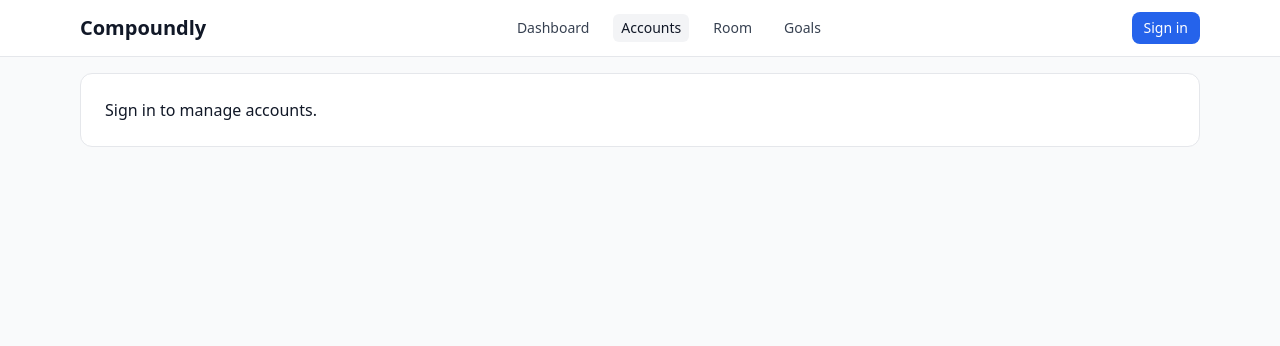
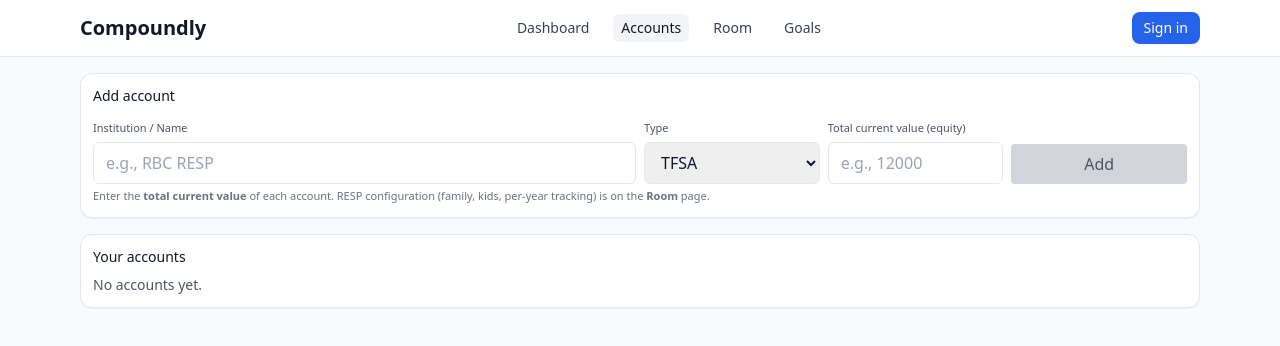
Before and after one commit to Armo28/compoundly, a Next.js app: page /accounts in a window 1280 px wide. Shown: the top 346 px of the page. Built offline with nearby package versions, Linux system fonts and the light colour scheme.

Commit message:
RESP upsert + conditional Room RESP + charts + slimmer Accounts

```diff
--- a/src/app/accounts/page.tsx
+++ b/src/app/accounts/page.tsx
@@ -5,127 +5,63 @@ import { useAuth } from '@/lib/auth';
 
 type Item = {
   id: string;
-  name: string;                     // institution / label
+  name: string;
   type: 'TFSA'|'RRSP'|'RESP'|'Margin'|'Other'|'LIRA';
   balance: number | null;
-  created_at?: string;
 };
-
-type RowState = {
-  balanceStr: string;               // string-backed to avoid forced zeros
-  dirty: boolean;
-  saving: boolean;
-  _saved_balanceStr: string;        // snapshot for grey/enable logic
-};
-
-const TYPES: Item['type'][] = ['TFSA','RRSP','RESP','Margin','Other','LIRA'];
 
 export default function AccountsPage() {
   const { session } = useAuth();
   const token = session?.access_token ?? '';
 
-  // headers that NEVER contain undefined keys (prevents TS build errors)
-  const authHeaders: HeadersInit = useMemo(() => {
-    const h: Record<string,string> = {};
-    if (token) h.authorization = `Bearer ${token}`;
-    return h;
-  }, [token]);
-
-  const jsonHeaders: HeadersInit = useMemo(() => {
-    const h: Record<string,string> = { 'content-type':'application/json' };
-    if (token) h.authorization = `Bearer ${token}`;
-    return h;
-  }, [token]);
+  const headers: HeadersInit = token ? { authorization: `Bearer ${token}` } : {};
+  const jsonHeaders: HeadersInit = token
+    ? { authorization: `Bearer ${token}`, 'content-type': 'application/json' }
+    : { 'content-type': 'application/json' };
 
   const [items, setItems] = useState<Item[]>([]);
   const [loading, setLoading] = useState(true);
-  const [err, setErr] = useState<string|null>(null);
-  const [row, setRow] = useState<Record<string, RowState>>({});
+  const [err, setErr] = useState<string | null>(null);
+
+  // add form
+  const [newName, setNewName] = useState('');
+  const [newType, setNewType] = useState<Item['type']>('TFSA');
+  const [newBal, setNewBal] = useState(''); // string-backed
+  const [adding, setAdding] = useState(false);
 
   const toNum = (s: string) => {
     const n = Number((s ?? '').replace(/,/g, '').trim());
     return Number.isFinite(n) ? n : 0;
-  };
-  const asStr = (n: number | null | undefined) => (n == null ? '' : String(n));
+    };
 
-  // load
   useEffect(() => {
-    let mounted = true;
+    if (!token) { setLoading(false); return; }
     (async () => {
-      if (!token) { setLoading(false); return; }
       setLoading(true); setErr(null);
       try {
-        const r = await fetch('/api/accounts', { headers: authHeaders });
+        const r = await fetch('/api/accounts', { headers });
         const j = await r.json();
-        if (!j?.ok) throw new Error(j?.error ?? 'Failed to load accounts');
-        const list: Item[] = Array.isArray(j.items) ? j.items : [];
-        if (!mounted) return;
-
-        setItems(list);
-        setRow(prev => {
-          const next = { ...prev };
-          for (const a of list) {
-            const savedBal = asStr(a.balance);
-            const curr = prev[a.id];
-            if (!curr || (!curr.dirty && !curr.saving)) {
-              next[a.id] = {
-                balanceStr: savedBal,
-                _saved_balanceStr: savedBal,
-                dirty: false,
-                saving: false,
-              };
-            }
-          }
-          // prune removed
-          Object.keys(next).forEach(id => {
-            if (!list.find(x => x.id === id)) delete (next as any)[id];
-          });
-          return next;
-        });
+        setItems(Array.isArray(j?.items) ? j.items : []);
       } catch (e:any) {
-        if (mounted) setErr(e?.message || 'Error loading');
+        setErr(e?.message || 'Load failed');
       } finally {
-        if (mounted) setLoading(false);
+        setLoading(false);
       }
     })();
-    return () => { mounted = false; };
-  }, [token, authHeaders]);
+  }, [token]); // eslint-disable-line
 
-  // add
-  const [newName, setNewName] = useState('');
-  const [newType, setNewType] = useState<Item['type']>('TFSA');
-  const [newBal, setNewBal]   = useState('');
-  const [adding, setAdding]   = useState(false);
-
-  const canAdd = newName.trim() !== '' && newType && newBal.trim() !== '';
-
-  const addAccount = async () => {
-    if (!canAdd) return;
+  const add = async () => {
+    if (!newName.trim() || !newType || !newBal.trim()) return;
     setAdding(true);
     try {
-      const payload = {
-        name: newName.trim(),
-        type: newType,
-        balance: toNum(newBal),
-      };
       const r = await fetch('/api/accounts', {
         method: 'POST',
         headers: jsonHeaders,
-        body: JSON.stringify(payload),
+        body: JSON.stringify({ name: newName.trim(), type: newType, balance: toNum(newBal) })
       });
       const j = await r.json();
       if (!j?.ok) throw new Error(j?.error ?? 'Add failed');
-      const a: Item = j.item;
-      setItems(prev => [...prev, a]);
-      setRow(prev => ({
-        ...prev,
-        [a.id]: {
-          balanceStr: asStr(a.balance),
-          _saved_balanceStr: asStr(a.balance),
-          dirty: false,
-          saving: false,
-        }
-      }));
+      setItems(prev => [...prev, j.item]);
       setNewName(''); setNewType('TFSA'); setNewBal('');
     } catch (e:any) {
       alert(e?.message || 'Add failed');
@@ -134,137 +70,109 @@ export default function AccountsPage() {
     }
   };
 
-  // row edits
-  const onEdit = (id: string, patch: Partial<RowState>) => {
-    setRow(prev => {
-      const curr = prev[id];
-      if (!curr) return prev;
-      const next: RowState = { ...curr, ...patch };
-      next.dirty = next.balanceStr !== next._saved_balanceStr;
-      return { ...prev, [id]: next };
-    });
-  };
-
-  const saveRow = async (a: Item) => {
-    const st = row[a.id];
-    if (!st || st.saving || !st.dirty) return;
-    setRow(prev => ({ ...prev, [a.id]: { ...prev[a.id], saving: true } }));
+  const save = async (id: string, balStr: string) => {
     try {
-      const payload = { balance: toNum(st.balanceStr) };
-      const r = await fetch(`/api/accounts/${a.id}`, {
+      const r = await fetch(`/api/accounts/${id}`, {
         method: 'PATCH',
         headers: jsonHeaders,
-        body: JSON.stringify(payload),
+        body: JSON.stringify({ balance: toNum(balStr) })
       });
       const j = await r.json();
       if (!j?.ok) throw new Error(j?.error ?? 'Save failed');
-      const saved: Item = j.item ?? { ...a, ...payload };
-      setItems(prev => prev.map(x => x.id === a.id ? saved : x));
-      // snapshot -> greys Save
-      setRow(prev => ({
-        ...prev,
-        [a.id]: {
-          balanceStr: asStr(saved.balance),
-          _saved_balanceStr: asStr(saved.balance),
-          dirty: false,
-          saving: false,
-        }
-      }));
+      setItems(prev => prev.map(x => x.id === id ? j.item : x));
     } catch (e:any) {
       alert(e?.message || 'Save failed');
-      setRow(prev => ({ ...prev, [a.id]: { ...prev[a.id], saving: false } }));
     }
   };
 
-  const deleteRow = async (id: string) => {
+  const del = async (id: string) => {
     if (!confirm('Delete this account?')) return;
     try {
-      const r = await fetch(`/api/accounts/${id}`, { method: 'DELETE', headers: authHeaders });
+      const r = await fetch(`/api/accounts/${id}`, { method: 'DELETE', headers });
       const j = await r.json();
       if (!j?.ok) throw new Error(j?.error ?? 'Delete failed');
       setItems(prev => prev.filter(x => x.id !== id));
-      setRow(prev => { const c = { ...prev }; delete (c as any)[id]; return c; });
     } catch (e:any) {
       alert(e?.message || 'Delete failed');
     }
   };
 
-  if (!session) {
-    return (
-      <main className="max-w-6xl mx-auto p-4">
-        <div className="rounded-xl border bg-white p-6">Sign in to manage accounts.</div>
-      </main>
-    );
-  }
-
   return (
     <main className="max-w-6xl mx-auto p-4 space-y-4">
-      <section className="rounded-2xl border bg-white p-4 shadow-sm">
-        <div className="mb-3 text-sm font-medium">Add account</div>
-        <div className="flex flex-wrap items-end gap-3">
-          <div className="flex flex-col">
-            <label className="text-xs text-gray-600">Institution / Name</label>
-            <input className="w-56 rounded-md border px-3 py-2" placeholder="e.g., RBC RESP"
+      {/* Add */}
+      <section className="rounded-xl border bg-white p-3 shadow-sm">
+        <div className="mb-2 text-sm font-medium">Add account</div>
+        <div className="grid grid-cols-1 sm:grid-cols-6 gap-2 items-end">
+          <div className="sm:col-span-3">
+            <label className="text-[11px] text-gray-600">Institution / Name</label>
+            <input className="mt-1 w-full rounded-md border px-3 py-2" placeholder="e.g., RBC RESP"
               value={newName} onChange={e=>setNewName(e.target.value)} />
           </div>
-          <div className="flex flex-col">
-            <label className="text-xs text-gray-600">Type</label>
-            <select className="w-40 rounded-md border px-3 py-2" value={newType}
-              onChange={e=>setNewType(e.target.value as Item['type'])}>
-              {TYPES.map(t => <option key={t}>{t}</option>)}
+          <div className="sm:col-span-1">
+            <label className="text-[11px] text-gray-600">Type</label>
+            <select className="mt-1 w-full rounded-md border px-3 py-2"
+              value={newType} onChange={e=>setNewType(e.target.value as Item['type'])}>
+              <option>TFSA</option><option>RRSP</option><option>RESP</option>
+              <option>Margin</option><option>Other</option><option>LIRA</option>
             </select>
           </div>
-          <div className="flex flex-col">
-            <label className="text-xs text-gray-600">Total current value (equity)</label>
-            <input className="w-40 rounded-md border px-3 py-2" type="text" inputMode="decimal"
-              placeholder="e.g., 12000" value={newBal} onChange={e=>setNewBal(e.target.value)} />
+          <div className="sm:col-span-1">
+            <label className="text-[11px] text-gray-600">Total current value (equity)</label>
+            <input className="mt-1 w-full rounded-md border px-3 py-2" type="text" inputMode="decimal" placeholder="e.g., 12000"
+              value={newBal} onChange={e=>setNewBal(e.target.value)} />
           </div>
-          <button onClick={addAccount} disabled={!canAdd || adding}
-            className={(!canAdd || adding)
-              ? 'rounded bg-gray-300 px-4 py-2 text-gray-600 cursor-not-allowed'
-              : 'rounded bg-blue-600 px-4 py-2 text-white'}>
-            {adding ? 'Adding…' : 'Add'}
-          </button>
+          <div className="sm:col-span-1">
+            <button onClick={add}
+              disabled={!newName.trim() || !newBal.trim() || adding}
+              className={(!newName.trim() || !newBal.trim() || adding)
+                ? 'w-full rounded bg-gray-300 px-4 py-2 text-gray-600 cursor-not-allowed'
+                : 'w-full rounded bg-indigo-600 px-4 py-2 text-white'}>
+              {adding ? 'Adding…' : 'Add'}
+            </button>
+          </div>
         </div>
-        <div className="mt-2 text-xs text-gray-500">
-          Enter the <b>total current value</b> of each account. RESP configuration (family, kids, per-year tracking) is on the <b>Room</b> page.
-        </div>
+        <p className="mt-1 text-[11px] text-gray-500">
+          Enter the <strong>total current value</strong> of each account. RESP configuration (family, kids, per-year tracking) is on the <strong>Room</strong> page.
+        </p>
       </section>
 
-      <section className="rounded-2xl border bg-white p-4 shadow-sm">
-        <div className="mb-3 text-sm font-medium">Your accounts</div>
-        {loading ? <div className="text-sm text-gray-600">Loading…</div>
-         : err ? <div className="text-sm text-red-600">{err}</div>
-         : items.length === 0 ? <div className="text-sm text-gray-600">No accounts yet.</div>
-         : (
+      {/* List */}
+      <section className="rounded-xl border bg-white p-3 shadow-sm">
+        <div className="mb-2 text-sm font-medium">Your accounts</div>
+        {loading ? (
+          <div className="text-sm text-gray-600">Loading…</div>
+        ) : err ? (
+          <div className="text-sm text-red-600">{err}</div>
+        ) : items.length === 0 ? (
+          <div className="text-sm text-gray-600">No accounts yet.</div>
+        ) : (
           <div className="space-y-2">
             {items.map(a => {
-              const st = row[a.id]; if (!st) return null;
-              const canSave = st.dirty && !st.saving;
+              const [balStr, setBalStr] = useState(String(a.balance ?? ''));
+              const dirty = balStr !== String(a.balance ?? '');
               return (
-                <div key={a.id} className="grid grid-cols-1 sm:grid-cols-12 items-end gap-3 border rounded-lg p-3">
+                <div key={a.id} className="grid grid-cols-1 sm:grid-cols-12 items-end gap-2 border rounded-lg p-3">
                   <div className="sm:col-span-4">
-                    <div className="text-xs text-gray-600">Institution / Name</div>
+                    <div className="text-[11px] text-gray-600">Institution / Name</div>
                     <div className="mt-1 text-sm">{a.name}</div>
                   </div>
                   <div className="sm:col-span-2">
-                    <div className="text-xs text-gray-600">Type</div>
+                    <div className="text-[11px] text-gray-600">Type</div>
                     <div className="mt-1 text-sm">{a.type}</div>
                   </div>
                   <div className="sm:col-span-3">
-                    <label className="text-xs text-gray-600">Total current value (equity)</label>
+                    <label className="text-[11px] text-gray-600">Total current value (equity)</label>
                     <input className="mt-1 w-full rounded-md border px-3 py-2" type="text" inputMode="decimal"
-                      placeholder="e.g., 12000" value={st.balanceStr}
-                      onChange={e=>onEdit(a.id, { balanceStr: e.target.value })}/>
+                      value={balStr} onChange={e=>setBalStr(e.target.value)} />
                   </div>
-                  <div className="sm:col-span-12 flex justify-end gap-2">
-                    <button onClick={()=>saveRow(a)} disabled={!canSave}
-                      className={canSave
-                        ? 'rounded bg-emerald-600 px-3 py-1.5 text-white'
-                        : 'rounded bg-gray-300 px-3 py-1.5 text-gray-600 cursor-not-allowed'}>
-                      {st.saving ? 'Saving…' : 'Save'}
+                  <div className="sm:col-span-3 flex justify-end gap-2">
+                    <button onClick={()=>save(a.id, balStr)}
+                      disabled={!dirty}
+                      className={dirty ? 'rounded bg-emerald-600 px-3 py-1.5 text-white'
+                                        : 'rounded bg-gray-300 px-3 py-1.5 text-gray-600 cursor-not-allowed'}>
+                      Save
                     </button>
-                    <button onClick={()=>deleteRow(a.id)} className="rounded bg-red-500 px-3 py-1.5 text-white">Delete</button>
+                    <button onClick={()=>del(a.id)} className="rounded bg-red-500 px-3 py-1.5 text-white">Delete</button>
                   </div>
                 </div>
               );
```
